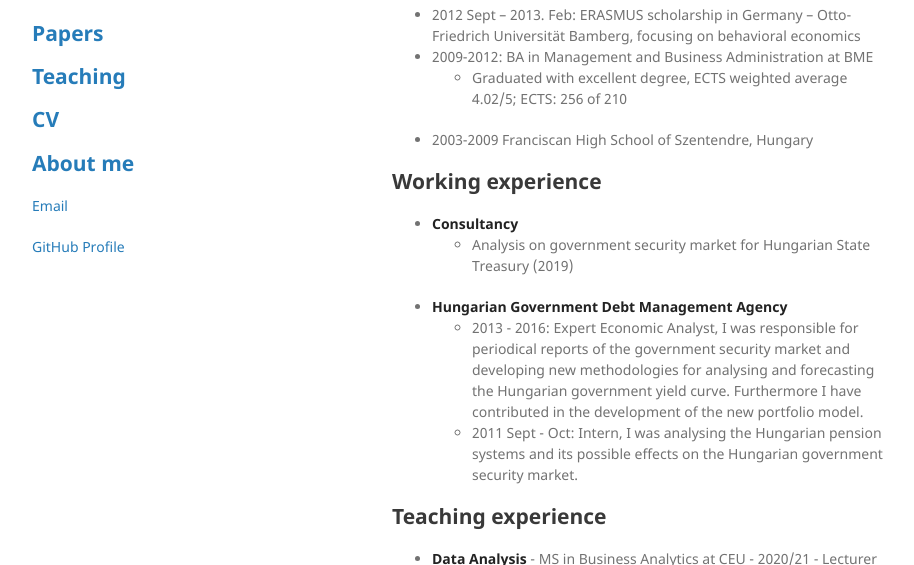
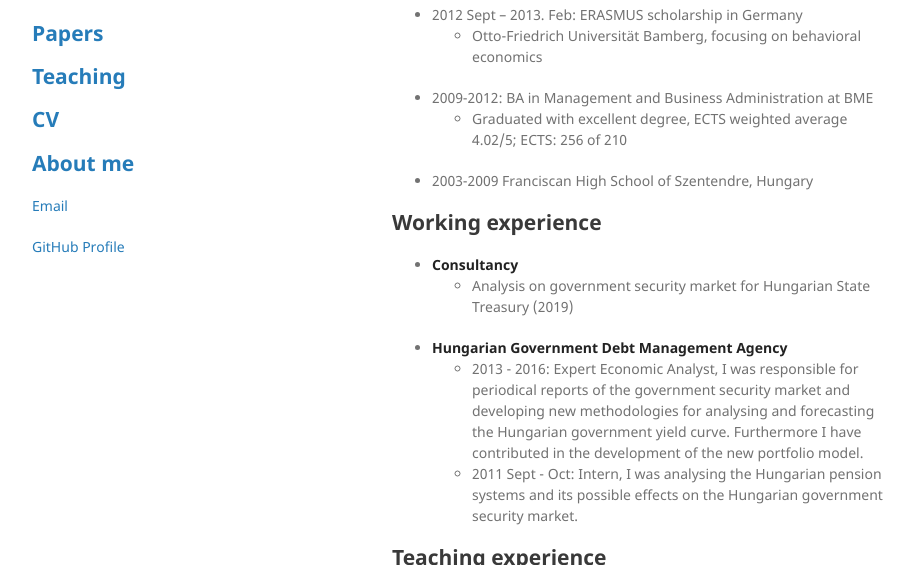
Before and after one commit to regulyagoston/regulyagoston.github.io, a Jekyll site: the page built from cv.md, in a window 1280 px wide and 900 px high, cut to the strip 335-900 px from the top of the window. Shown: the whole strip, without its empty margins (178-1092 px from the left). Built offline with Jekyll 4.4.1, drawn with Linux system fonts in a browser that asks for light colours; our own code applies the rules of GitHub Pages for plain Markdown files.

Commit message:
Update cv.md

```diff
--- a/cv.md
+++ b/cv.md
@@ -9,11 +9,11 @@
  - 2016-present: Central European University, Budapest, Ph.D. in Economics
  - 2012-2015: MA in Economic Analysis at Budapest University of Technology and Economics (BME)
 	- Graduated with Cum Laude, ECTS weighted average: 4.65/5; ECTS: 162 of 120
- - 2012 Sept – 2013. Feb: ERASMUS scholarship in Germany
- 	– Otto-Friedrich Universität Bamberg, focusing on behavioral economics
+- 2012 Sept – 2013. Feb: ERASMUS scholarship in Germany
+    - Otto-Friedrich Universität Bamberg, focusing on behavioral economics
  - 2009-2012: BA in Management and Business Administration at BME
 	- Graduated with excellent degree, ECTS weighted average 4.02/5; ECTS: 256 of 210
- - 2003-2009 Franciscan High School of Szentendre, Hungary
+- 2003-2009 Franciscan High School of Szentendre, Hungary
 
 ## Working experience
  - **Consultancy**
```
